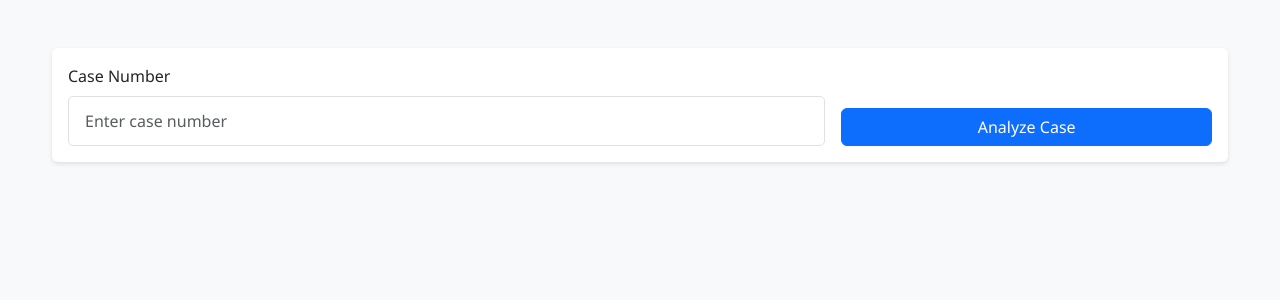
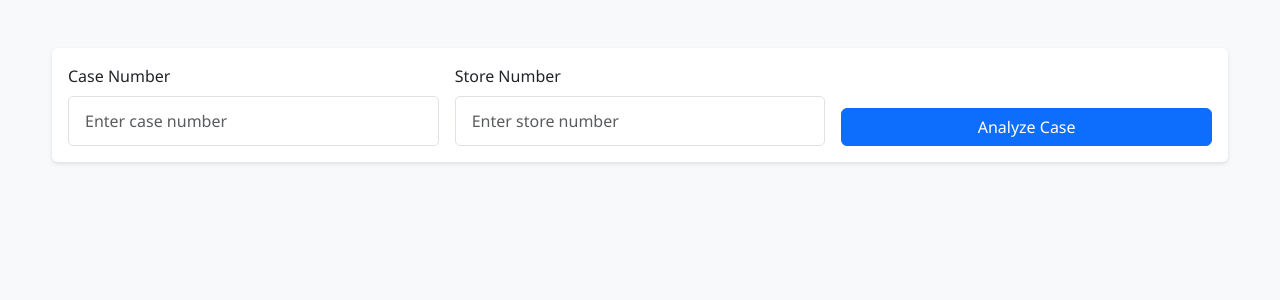
Before and after one commit to prafto/coo_audit, a Flask app: page / in a window 1280 px wide. Shown: the part 129-429 px from the top of the page. Run offline with Flask 2, Linux system fonts and the light colour scheme; parts of the project's set-up code (start-up, migrations or seed data) failed here and were passed over.

Commit message:
added COO information to the UI without breaking the other parts of the UI such as the salesforce email data. Cursor was making some crazy changes and had to step in.

```diff
--- a/app.py
+++ b/app.py
@@ -2,6 +2,7 @@ from flask import Flask, render_template, request, jsonify
 import os
 import sys
 import json
+from datetime import datetime
 
 # Add the src directory to the Python path
 sys.path.append(os.path.join(os.path.dirname(__file__), 'src'))
@@ -9,6 +10,7 @@ sys.path.append(os.path.join(os.path.dirname(__file__), 'src'))
 # Import the coo_audit module and Salesforce client
 from coo_audit import process_emails
 from salesforce.client import get_salesforce_client
+from coo_service import OnboardingServiceClient
 
 app = Flask(__name__)
 
@@ -20,12 +22,49 @@ def index():
 def analyze_case():
     """API endpoint to analyze a case and return the results."""
     try:
-        # Get the case number from the request
+        # Get the case number and store ID from the request
         data = request.get_json()
         case_number = data.get('case_number')
+        store_id = data.get('store_id')
 
-        if not case_number:
-            return jsonify({'error': 'Case number is required'}), 400
+        if not case_number or not store_id:
+            return jsonify({'error': 'Both case number and store ID are required'}), 400
+
+        # Get COO information
+        coo_info = None
+        try:
+            # Get COO data
+            coo_data = OnboardingServiceClient.get_store_change_of_ownership_onboarding(int(store_id))
+
+            if coo_data and coo_data.store_change_of_ownership_onboarding:
+                coo_data = coo_data.store_change_of_ownership_onboarding
+                # Get the latest event for COO status
+                latest_event = None
+                if hasattr(coo_data, 'events') and coo_data.events:
+                    latest_event = coo_data.events[-1]
+
+                # Format dates if they exist
+                approved_at = None
+                if hasattr(coo_data, 'approved_at') and coo_data.approved_at:
+                    try:
+                        approved_at = datetime.fromtimestamp(coo_data.approved_at.seconds).strftime('%Y-%m-%d %H:%M:%S')
+                    except:
+                        approved_at = str(coo_data.approved_at)
+
+                coo_info = {
+                    'store_id': store_id,
+                    'store_name': coo_data.store_name.value if hasattr(coo_data, 'store_name') else None,
+                    'new_owner_name': f"{coo_data.new_owner_first_name.value if hasattr(coo_data, 'new_owner_first_name') else ''} {coo_data.new_owner_last_name.value if hasattr(coo_data, 'new_owner_last_name') else ''}".strip(),
+                    'new_owner_email': coo_data.new_owner_email.value if hasattr(coo_data, 'new_owner_email') else None,
+                    'coo_status': str(latest_event) if latest_event else None,
+                    'approved_at': approved_at,
+                    'approval_status': str(coo_data.approval_status) if hasattr(coo_data, 'approval_status') else None,
+                    'onboarding_status': str(coo_data.onboarding_status) if hasattr(coo_data, 'onboarding_status') else None
+                }
+
+        except Exception as e:
+            app.logger.error(f"Error fetching COO data: {str(e)}")
+            coo_info = None
 
         # Get Salesforce client
         client, metadata = get_salesforce_client()
@@ -71,11 +110,12 @@ def analyze_case():
                     'score': item['score'],
                     'category': item['category']
                 } for item in sentiment_timeline
-            ]
+            ],
+            'coo_info': coo_info
         })
 
     except Exception as e:
-        print(f"Error analyzing case: {e}")
+        app.logger.error(f"Error analyzing case: {str(e)}")
         return jsonify({'error': str(e)}), 500
 
 if __name__ == '__main__':
--- a/static/js/main.js
+++ b/static/js/main.js
@@ -18,8 +18,10 @@ async function handleFormSubmit(event) {
     event.preventDefault();
 
     const caseId = caseIdInput.value.trim();
-    if (!caseId) {
-        showError('Please enter a valid case ID');
+    const storeId = document.getElementById('storeId').value.trim();
+
+    if (!caseId || !storeId) {
+        showError('Please enter both case number and store number');
         return;
     }
 
@@ -34,7 +36,10 @@ async function handleFormSubmit(event) {
             headers: {
                 'Content-Type': 'application/json',
             },
-            body: JSON.stringify({ case_number: caseId }),
+            body: JSON.stringify({
+                case_number: caseId,
+                store_id: storeId
+            }),
         });
 
         if (!response.ok) {
@@ -43,6 +48,7 @@ async function handleFormSubmit(event) {
 
         const data = await response.json();
         displayResults(data);
+        displayCOOInfo(data.coo_info);
     } catch (error) {
         showError(error.message);
     } finally {
@@ -80,6 +86,28 @@ function displayResults(data) {
 
     // Show results section
     resultsSection.classList.remove('d-none');
+}
+
+// Display COO Information
+function displayCOOInfo(cooInfo) {
+    const cooSection = document.getElementById('cooInfo');
+    if (!cooInfo) {
+        cooSection.classList.add('d-none');
+        return;
+    }
+
+    // Update COO information fields
+    document.getElementById('cooStoreId').textContent = cooInfo.store_id || '-';
+    document.getElementById('cooStoreName').textContent = cooInfo.store_name || '-';
+    document.getElementById('cooNewOwnerName').textContent = cooInfo.new_owner_name || '-';
+    document.getElementById('cooNewOwnerEmail').textContent = cooInfo.new_owner_email || '-';
+    document.getElementById('cooStatus').textContent = cooInfo.coo_status || '-';
+    document.getElementById('cooApprovedAt').textContent = cooInfo.approved_at || '-';
+    document.getElementById('cooApprovalStatus').textContent = cooInfo.approval_status || '-';
+    document.getElementById('cooOnboardingStatus').textContent = cooInfo.onboarding_status || '-';
+
+    // Show the COO section
+    cooSection.classList.remove('d-none');
 }
 
 // Helper function to get sentiment color based on score
@@ -271,7 +299,7 @@ function updateEmailConversation(emails) {
             <div id="email${index}" class="accordion-collapse collapse ${index === 0 ? 'show' : ''}" data-bs-parent="#emailConversation">
                 <div class="accordion-body ${emailClass}">
                     ${sentimentInfo}
-                    <div class="d-flex justify-content-start">
+                    <div class="d-flex justify-content-start mt-3">
                         <button class="btn btn-sm btn-outline-secondary show-content" data-target="content${index}">
                             Show Email Content
                         </button>
--- a/templates/index.html
+++ b/templates/index.html
@@ -23,10 +23,15 @@
         <div class="card mb-4">
             <div class="card-body">
                 <form id="caseIdForm" class="row g-3 align-items-end">
-                    <div class="col-md-8">
+                    <div class="col-md-4">
                         <label for="caseId" class="form-label">Case Number</label>
                         <input type="text" class="form-control" id="caseId"
                                placeholder="Enter case number" required>
+                    </div>
+                    <div class="col-md-4">
+                        <label for="storeId" class="form-label">Store Number</label>
+                        <input type="text" class="form-control" id="storeId"
+                               placeholder="Enter store number" required>
                     </div>
                     <div class="col-md-4">
                         <button type="submit" class="btn btn-primary w-100">
@@ -34,6 +39,29 @@
                         </button>
                     </div>
                 </form>
+            </div>
+        </div>
+
+        <!-- COO Information -->
+        <div id="cooInfo" class="card mb-4 d-none">
+            <div class="card-header">
+                <h5 class="mb-0">Change of Ownership Information</h5>
+            </div>
+            <div class="card-body">
+                <div class="row">
+                    <div class="col-md-6">
+                        <p><strong>Store ID:</strong> <span id="cooStoreId">-</span></p>
+                        <p><strong>Store Name:</strong> <span id="cooStoreName">-</span></p>
+                        <p><strong>New Owner Name:</strong> <span id="cooNewOwnerName">-</span></p>
+                        <p><strong>New Owner Email:</strong> <span id="cooNewOwnerEmail">-</span></p>
+                    </div>
+                    <div class="col-md-6">
+                        <p><strong>COO Status:</strong> <span id="cooStatus">-</span></p>
+                        <p><strong>COO Approved At:</strong> <span id="cooApprovedAt">-</span></p>
+                        <p><strong>COO Approval Status:</strong> <span id="cooApprovalStatus">-</span></p>
+                        <p><strong>Onboarding Status:</strong> <span id="cooOnboardingStatus">-</span></p>
+                    </div>
+                </div>
             </div>
         </div>
 
```
Also changed, not shown: src/coo_service.py (+10 -11 lines).
